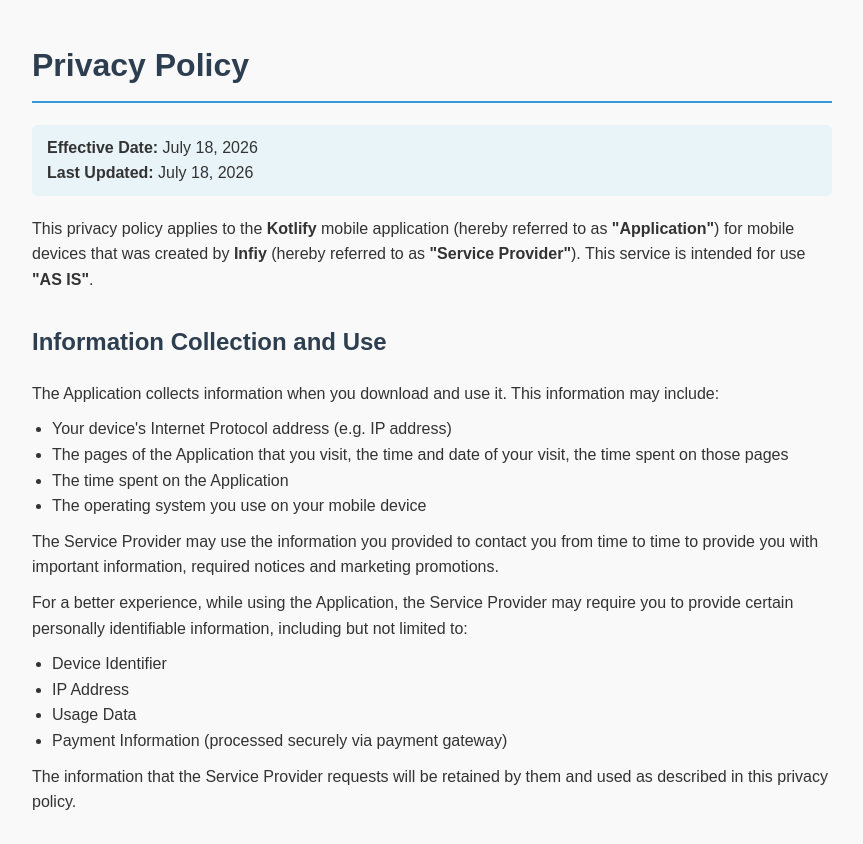
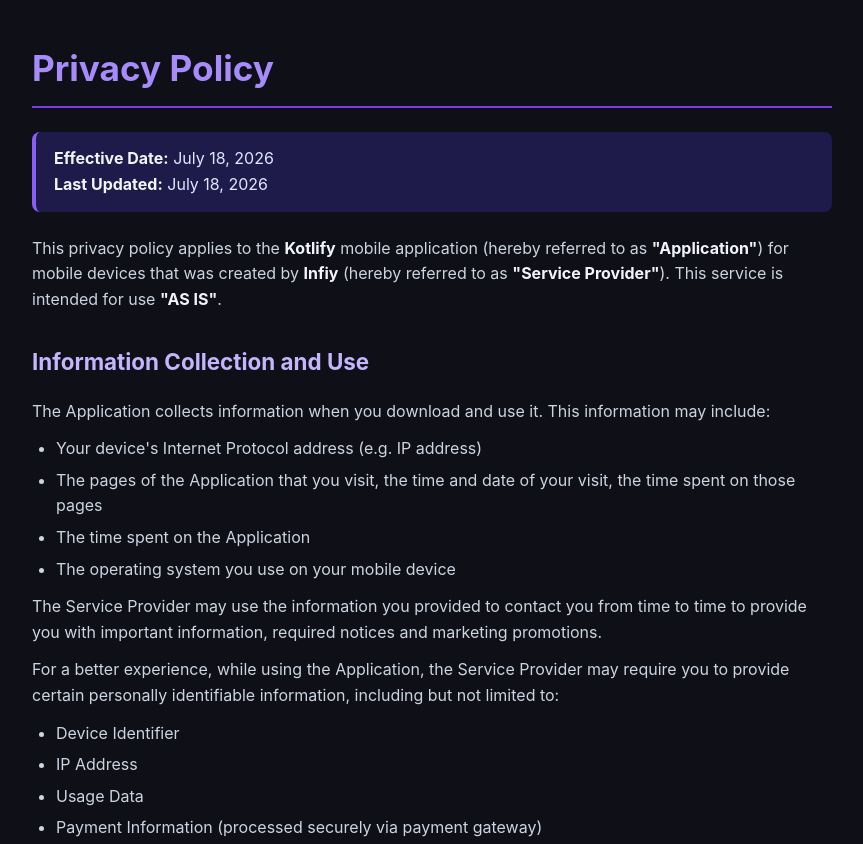
Before and after one commit to infiyofficial/kotlify-policy, a plain HTML site: page index.html in a window 1280 px wide. Shown: the top 844 px of the page, without its empty margins (208-1071 px from the left). Drawn offline with Linux system fonts and the light colour scheme.

Commit message:
Update index.html

```diff
--- a/index.html
+++ b/index.html
@@ -6,43 +6,62 @@
     <title>Privacy Policy - Kotlify</title>
     <style>
         body {
-            font-family: Arial, sans-serif;
+            font-family: -apple-system, BlinkMacSystemFont, 'Segoe UI', Roboto, Helvetica, Arial, sans-serif;
             line-height: 1.6;
             max-width: 800px;
             margin: 40px auto;
             padding: 0 20px;
-            color: #333;
-            background-color: #f9f9f9;
+            color: #e2e8f0;
+            background-color: #0f0f17;
         }
         h1 {
-            color: #2c3e50;
-            border-bottom: 2px solid #3498db;
+            color: #a78bfa;
+            border-bottom: 2px solid #7c3aed;
             padding-bottom: 10px;
+            font-size: 2.2rem;
         }
         h2 {
-            color: #2c3e50;
-            margin-top: 30px;
+            color: #c4b5fd;
+            margin-top: 32px;
+            font-size: 1.4rem;
         }
         p {
-            margin: 10px 0;
+            margin: 12px 0;
+            color: #cbd5e1;
         }
         ul {
-            margin: 10px 0;
-            padding-left: 20px;
+            margin: 12px 0;
+            padding-left: 24px;
+            color: #cbd5e1;
+        }
+        li {
+            margin-bottom: 6px;
+        }
+        a {
+            color: #c084fc;
+            text-decoration: none;
+        }
+        a:hover {
+            text-decoration: underline;
+        }
+        strong {
+            color: #f1f5f9;
         }
         .footer {
-            margin-top: 40px;
+            margin-top: 50px;
             padding-top: 20px;
-            border-top: 1px solid #ddd;
+            border-top: 1px solid #27273a;
             font-size: 14px;
-            color: #777;
+            color: #94a3b8;
             text-align: center;
         }
         .effective-date {
-            background: #e8f4f8;
-            padding: 10px 15px;
-            border-radius: 5px;
-            margin: 20px 0;
+            background: #1e1b4b;
+            border-left: 4px solid #8b5cf6;
+            padding: 14px 18px;
+            border-radius: 8px;
+            margin: 24px 0;
+            color: #e0e7ff;
         }
     </style>
 </head>
```
